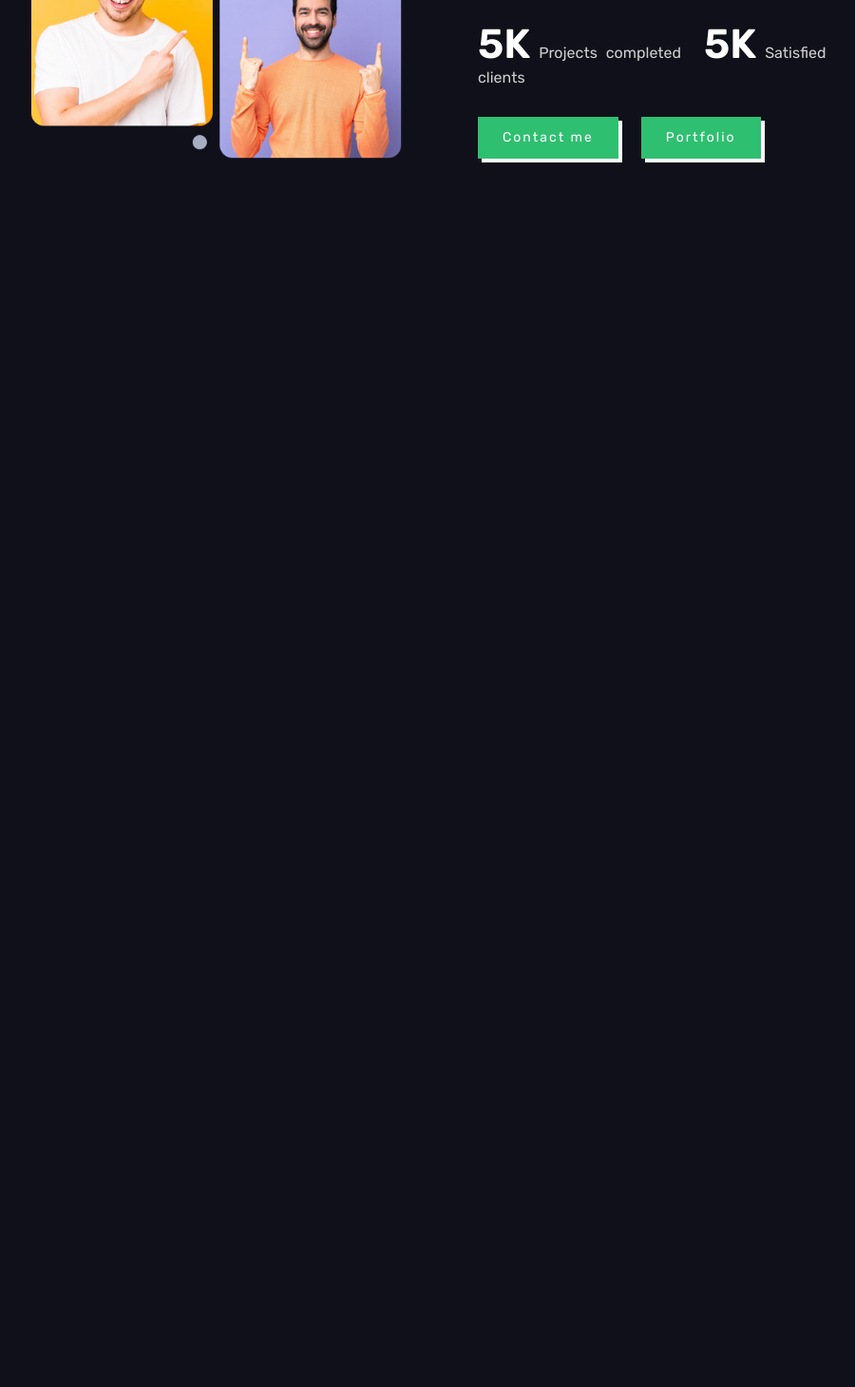
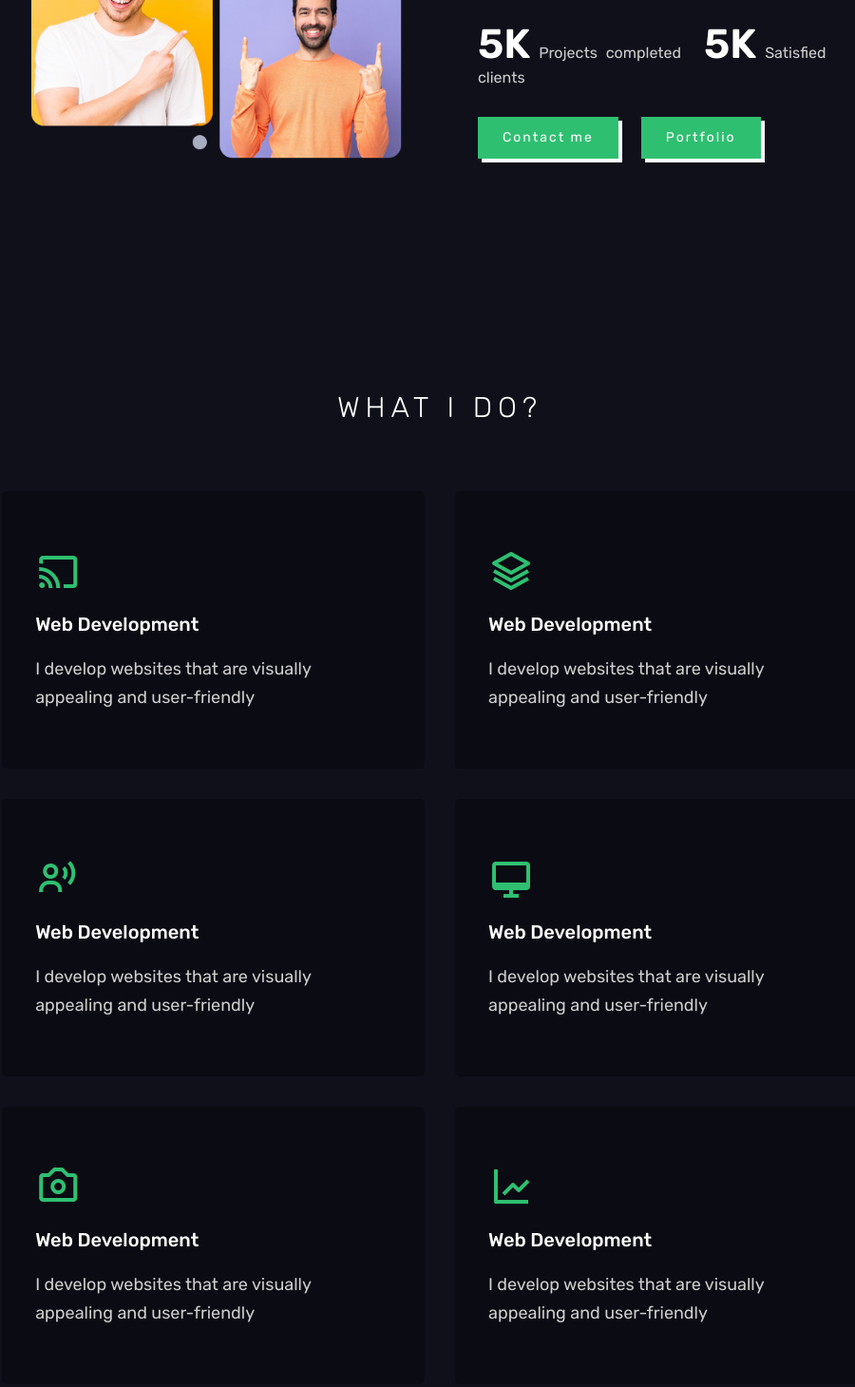
Before and after one commit to matador7495/Portfolio-Website-Responsive, a plain HTML site: page index.html in a window 1280 px wide. Shown: the part 1192-2652 px from the top of the page at 95% size, without its empty margins (177-1077 px from the left). Before the commit the page ends 1483 px from the top, so only its background shows below. Drawn offline with nearby package versions, Linux system fonts and the light colour scheme.

Commit message:
services section

```diff
--- a/index.html
+++ b/index.html
@@ -70,6 +70,56 @@
         </div>
       </div>
     </section>
+    <!-- services section -->
+    <section class="services" id="services">
+      <div class="center">
+        <h3>WHAT I DO?</h3>
+      </div>
+      <div class="service-content">
+        <div class="row">
+          <i class="bx bx-cast"></i>
+          <h3>Web Development</h3>
+          <p>
+            I develop websites that are visually appealing and user-friendly
+          </p>
+        </div>
+        <div class="row">
+          <i class="bx bx-layer"></i>
+          <h3>Web Development</h3>
+          <p>
+            I develop websites that are visually appealing and user-friendly
+          </p>
+        </div>
+        <div class="row">
+          <i class="bx bx-user-voice"></i>
+          <h3>Web Development</h3>
+          <p>
+            I develop websites that are visually appealing and user-friendly
+          </p>
+        </div>
+        <div class="row">
+          <i class="bx bx-desktop"></i>
+          <h3>Web Development</h3>
+          <p>
+            I develop websites that are visually appealing and user-friendly
+          </p>
+        </div>
+        <div class="row">
+          <i class="bx bx-camera"></i>
+          <h3>Web Development</h3>
+          <p>
+            I develop websites that are visually appealing and user-friendly
+          </p>
+        </div>
+        <div class="row">
+          <i class="bx bx-line-chart"></i>
+          <h3>Web Development</h3>
+          <p>
+            I develop websites that are visually appealing and user-friendly
+          </p>
+        </div>
+      </div>
+    </section>
     <!-- link to js -->
     <script src="script.js"></script>
   </body>
--- a/style.css
+++ b/style.css
@@ -199,3 +199,54 @@ section {
 .main-btn .btn {
     margin-right: 20px;
 }
+
+.center {
+    text-align: center;
+}
+
+.center h3 {
+    color: var(--text-color);
+    font-size: 30px;
+    font-weight: 300;
+    letter-spacing: 6px;
+}
+
+.service-content {
+    display: grid;
+    grid-template-columns: repeat(auto-fit, minmax(350px, auto));
+    grid-gap: 2rem;
+    align-items: center;
+    margin-top: 4.4rem;
+}
+
+.row {
+    background-color: #0b0b13;
+    padding: 60px 35px;
+    border-radius: 5px;
+    cursor: pointer;
+    transition: all 0.40s;
+}
+
+.row i {
+    color: var(--main-color);
+    font-size: 3rem;
+    margin-bottom: 20px;
+}
+
+.row h3 {
+    color: var(--text-color);
+    font-size: 1.25rem;
+    font-weight: 500;
+    margin-bottom: 20px;
+}
+
+.row p {
+    font-size: 18px;
+    color: var(--2nd-main-color);
+    line-height: 30px;
+}
+
+.row:hover {
+    transform: translateY(-15px);
+    box-shadow: 0px 15px 30px 0px rgb(0 0 0 / 70%);
+}
```
